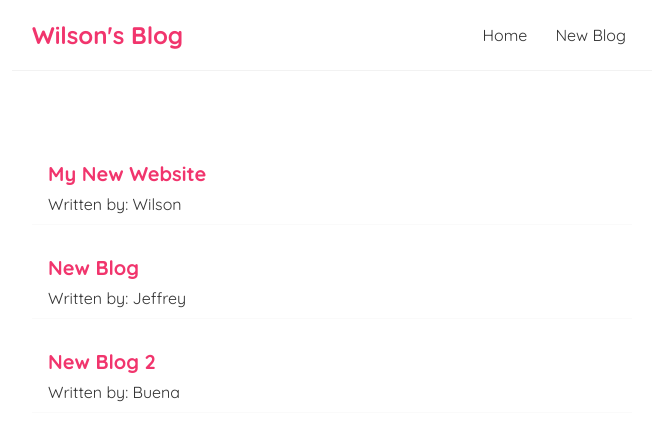
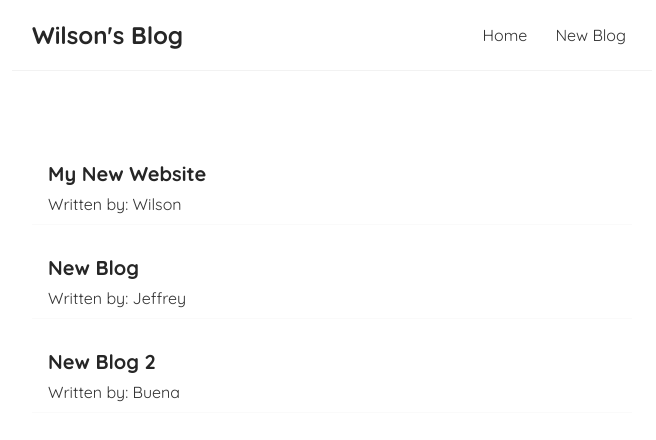
Before and after one commit to wingsown/blog, a React (Create React App) app: page / in a window 1280 px wide. Shown: the top 440 px of the page, without its empty margins (308-964 px from the left). Built offline with nearby package versions, Linux system fonts and the light colour scheme.

Commit message:
Blog items styling

```diff
--- a/src/index.css
+++ b/src/index.css
@@ -15,7 +15,7 @@
   border-bottom: 1px solid #f2f2f2;
 }
 .navbar h1 {
-  color: #f1356d;
+  color: #262626;
 }
 .navbar .links {
   margin-left: auto;
@@ -48,6 +48,6 @@
 
 .blog-preview h2 {
   font-size: 20px;
-  color: #f1356d;
+  color: #262626;
   margin-bottom: 8px;
 }
```
